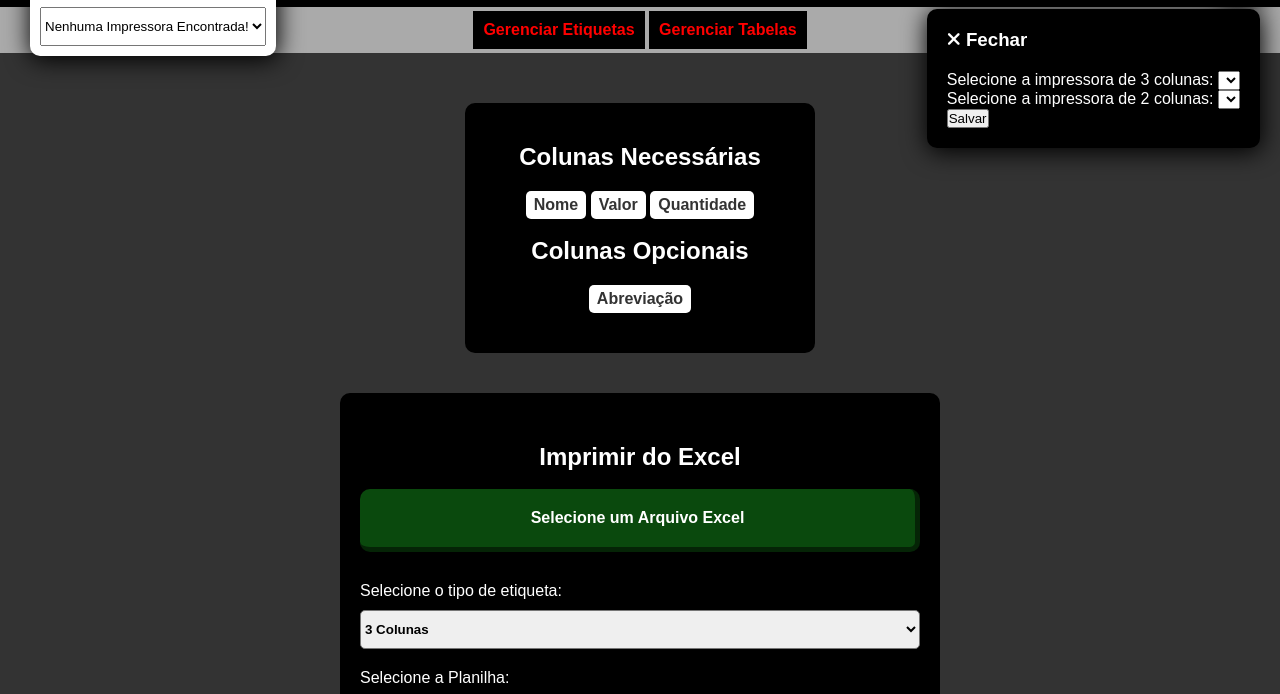
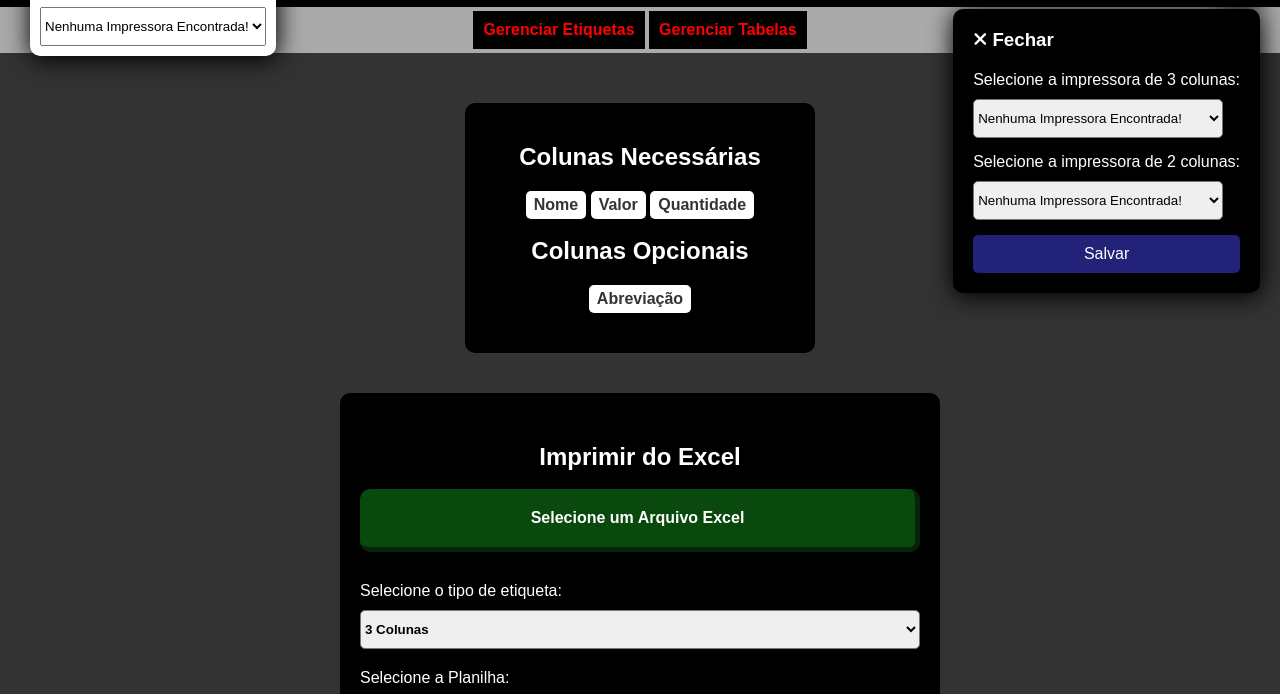
Before and after one commit to Massaki19989/AtomacaoEtiquetasFront, a website with bundled scripts: page .Front Gerador de Etiqueta/index.html in a window 1280 px wide. Both pictures are taken after a click on the element 1238 px from the left and 42 px from the top of the page. Shown: the part 61-755 px from the top of the page. Built offline with nearby package versions, Linux system fonts and the light colour scheme; files whose address does not match are found by name.

Commit message:
Animação da configuração

```diff
--- a/.Front Gerador de Etiqueta/css/style.css
+++ b/.Front Gerador de Etiqueta/css/style.css
@@ -33,9 +33,47 @@
     box-shadow: 1px 3px 24px 1px #000000;
 }
 
+.config-options label{
+    margin-bottom: 10px;
+    display: block;
+}
+
+.config-options select{
+    width: 250px;
+    padding: 10px 0;
+    border-radius: 5px;
+    display: block;
+    margin-bottom: 15px;
+    outline: none;
+    cursor: pointer;
+}
+
+.config-options button{
+    background-color: rgb(34, 34, 121);
+    color: white;
+    border-radius: 5px;
+    padding: 10px 20px;
+    border: 0;
+    font-size: 16px;
+    cursor: pointer;
+    margin-top: 15px;
+    transition: 0.3s;
+    display: block;
+    width: 100%;
+}
+
+.config-options button:hover{
+    background-color: rgb(24, 24, 87);
+}
+
 .config-options .close{
     cursor: pointer;
     padding-bottom: 20px;
+    transition: 0.5s;
+}
+
+.config-options .close:hover{
+    color: red;
 }
 
 .config:hover{
--- a/.Front Gerador de Etiqueta/index.html
+++ b/.Front Gerador de Etiqueta/index.html
@@ -17,20 +17,24 @@
             <i class="fa fa-gear"></i>
         </div><!--config-->
 
-        <div class="config-options">
+        <div class="config-options d-none">
             <div class="close">
                 <h3><i class="fa fa-close"></i> Fechar</h3>
             </div><!--close-->
 
-            <form method="post">
+            <form method="post" id="configForm">
                 <div class="option">
                     <label for="3cols">Selecione a impressora de 3 colunas:</label>
-                    <select name="3cols" id="3cols"></select>
+                    <select name="3cols" id="3cols">
+                        <option value="">Nenhuma Impressora Encontrada!</option>
+                    </select>
                 </div><!--option-->
 
                 <div class="option">
                     <label for="2cols">Selecione a impressora de 2 colunas:</label>
-                    <select name="2cols" id="2cols"></select>
+                    <select name="2cols" id="2cols">
+                        <option value="">Nenhuma Impressora Encontrada!</option>
+                    </select>
                 </div><!--option-->
 
                 <button type="submit">Salvar</button>
--- a/.Front Gerador de Etiqueta/js/functions.js
+++ b/.Front Gerador de Etiqueta/js/functions.js
@@ -46,3 +46,16 @@ document.querySelector(".message button").addEventListener('click', ()=>{
 document.querySelector('.lista-impressora .close').addEventListener('click', ()=>{
     document.querySelector('.lista-impressora').classList.add('d-none')
 })
+
+document.querySelector('.config').addEventListener('click', ()=>{
+    if(document.querySelector('.config-options').classList.contains('d-none')){
+        document.querySelector('.config-options').classList.remove('d-none')
+    }else{
+        document.querySelector('.config-options').classList.add('d-none')
+    }
+
+})
+
+document.querySelector('.config-options .close').addEventListener('click', ()=>{
+    document.querySelector('.config-options').classList.add('d-none')
+})
```
Also changed, not shown: .Front Gerador de Etiqueta/js/config.js (added).
